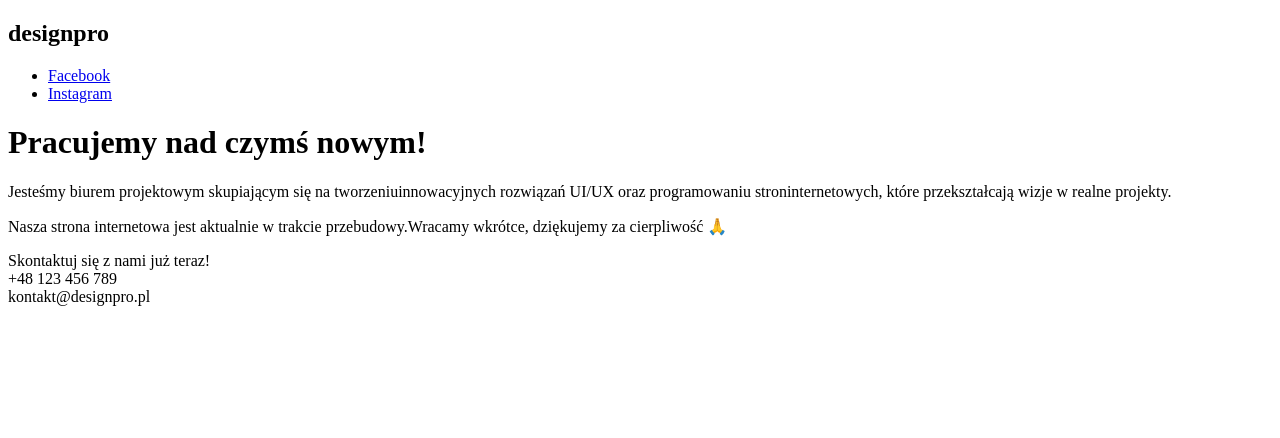
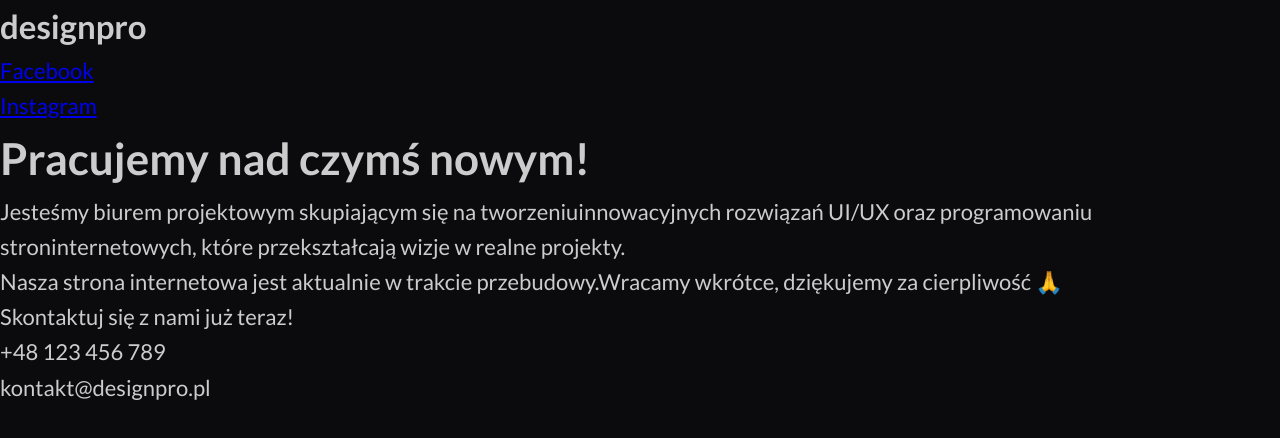
Before and after one commit to AndrzejGawera/ag-exam-main, a website: page index.html in a window 1280 px wide. Drawn offline with Linux system fonts and the light colour scheme.

Commit message:
css vars font and basic styles

```diff
--- a/index.html
+++ b/index.html
@@ -9,7 +9,7 @@
   <body>
     <header>
       <div class="header__logo">
-        <h2><span class="yellow">design</span><span class="pink">pro</span></h2>
+        <h2><span class="yellow">design</span><span class="pink text_uppercase">pro</span></h2>
       </div>
       <nav class="menu">
         <ul class="menu__list">
@@ -29,12 +29,14 @@
         Nasza strona internetowa jest aktualnie w trakcie przebudowy.Wracamy
         wkrótce, dziękujemy za cierpliwość 🙏
       </p>
+    </main>
+    <footer>
       <p>
         Skontaktuj się z nami już teraz!<br />
         +48 123 456 789<br />
         kontakt@designpro.pl
       </p>
-    </main>
+    </footer>
 
   </body>
 </html>
--- a/style.scss
+++ b/style.scss
@@ -0,0 +1,22 @@
+@import url('https://fonts.googleapis.com/css2?family=Lato:ital,wght@0,100;0,300;0,400;0,700;0,900;1,100;1,300;1,400;1,700;1,900&display=swap');
+
+$background-color: #0b0b0e;
+$primary-text-color: #cccccc;
+$secondary-text-color: #cfcfcfa0;
+$primary-color: #ed6f86ff;
+$secondary-color: #ffcf22ff;
+
+
+* {
+  box-sizing: border-box;
+  margin: 0;
+  padding: 0;
+}
+
+body {
+  font-family: 'Lato', sans-serif;
+  background-color: $background-color;
+  color: $primary-text-color;
+  font-size: 22px;
+  line-height: 1.6;
+}
```
Also changed, not shown: style.css, 1 other file.
